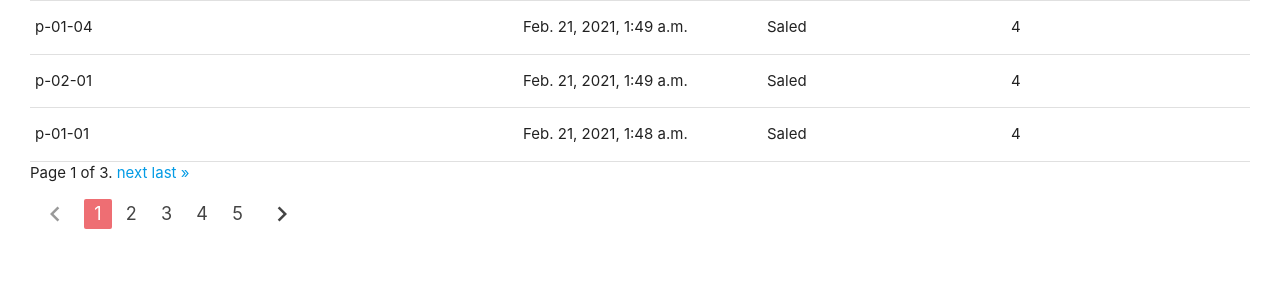
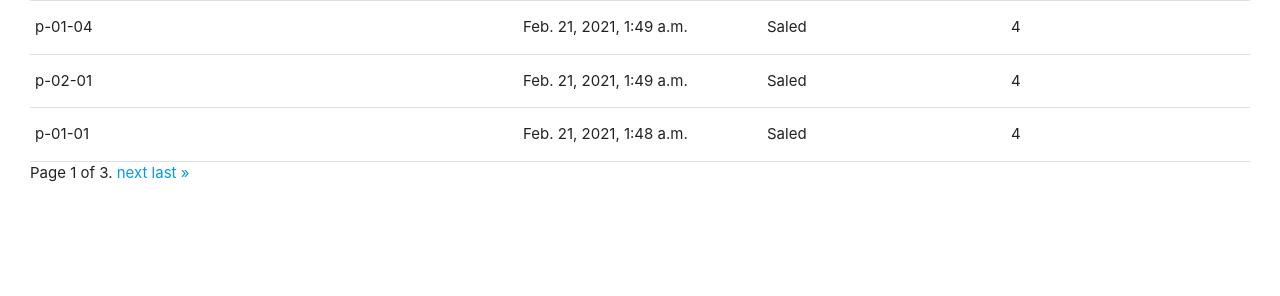
Before and after one commit to Giorgi1971/GraeyExamGio, a Django app: page /orders/ in a window 1280 px wide. Shown: the part 329-625 px from the top of the page. Run offline with Django 3.2, Linux system fonts and the light colour scheme; data comes from the database, SQL or seed files in the repository; both versions use the stored data as it was after the commit; some libraries are stand-ins or nearby versions.

Commit message:
orders page with search wokrs good, also login and logout, not work authentication

```diff
--- a/graeyticket/templates/tickets/orders.html
+++ b/graeyticket/templates/tickets/orders.html
@@ -12,8 +12,8 @@
             <div class="row">
                 <div class="col s12">
                     <div class="input-field inline">
-                        <input id="search_car" type="text" name="name" value="{{ request.GET.name }}">
-                        <label for="search_car">Enter Ticket Name</label>
+                        <input id="search_ticket" type="text" name="name" value="{{ request.GET.name }}">
+                        <label for="search_ticket">Enter Ticket Name</label>
                         <span class="helper-text" data-error="wrong" data-success="right">Format: L-12-34</span>
                     </div>
                     <button class="btn waves-effect waves-light" type="submit" name="action">Find Ticket!
@@ -69,15 +69,15 @@
         {% endif %}
     </span>
         </div>
-        <ul class="pagination">
-            <li class="disabled"><a href="#!"><i class="material-icons">chevron_left</i></a></li>
-            <li class="active"><a href="#!">1</a></li>
-            <li class="waves-effect"><a href="#!">2</a></li>
-            <li class="waves-effect"><a href="#!">3</a></li>
-            <li class="waves-effect"><a href="#!">4</a></li>
-            <li class="waves-effect"><a href="#!">5</a></li>
-            <li class="waves-effect"><a href="#!"><i class="material-icons">chevron_right</i></a></li>
-        </ul>
+<!--        <ul class="pagination"> როცა მოვიცლი უნდა გადავაწო ამ პაგინაციაზე. -->
+<!--            <li class="disabled"><a href="#!"><i class="material-icons">chevron_left</i></a></li>-->
+<!--            <li class="active"><a href="#!">1</a></li>-->
+<!--            <li class="waves-effect"><a href="#!">2</a></li>-->
+<!--            <li class="waves-effect"><a href="#!">3</a></li>-->
+<!--            <li class="waves-effect"><a href="#!">4</a></li>-->
+<!--            <li class="waves-effect"><a href="#!">5</a></li>-->
+<!--            <li class="waves-effect"><a href="#!"><i class="material-icons">chevron_right</i></a></li>-->
+<!--        </ul>-->
 
     </div>
 </div>
--- a/graeyticket/templates/tickets/tickets.html
+++ b/graeyticket/templates/tickets/tickets.html
@@ -12,7 +12,7 @@
             <div class="col s12 m3 l3 center">
                 <div class="row">
                     <div class="col s12">
-                        <div class="card" style="background-color: #ccffcc">
+                        <div class="card" style="background-color: rgb(130,200,180);">
                             <div class="card-content">
                                 <p>Ticket # {{ ticket.pk }}</p>
                                 <p>{{ ticket.name }}</p>
--- a/graeyticket/tickets/views.py
+++ b/graeyticket/tickets/views.py
@@ -102,7 +102,7 @@ def order(request: WSGIRequest):
     order_q = Q()
     q1 = request.GET.get('name')
     if q1:
-        order_q &= Q()
+        order_q &= Q(ticket__name__icontains=q1)
     order_list = Order.objects.filter(order_q).order_by('-pk')
     paginator = Paginator(order_list, 4)  # Show 12 contacts per page.
 
```
Also changed, not shown: graeyticket/db.sqlite3.
